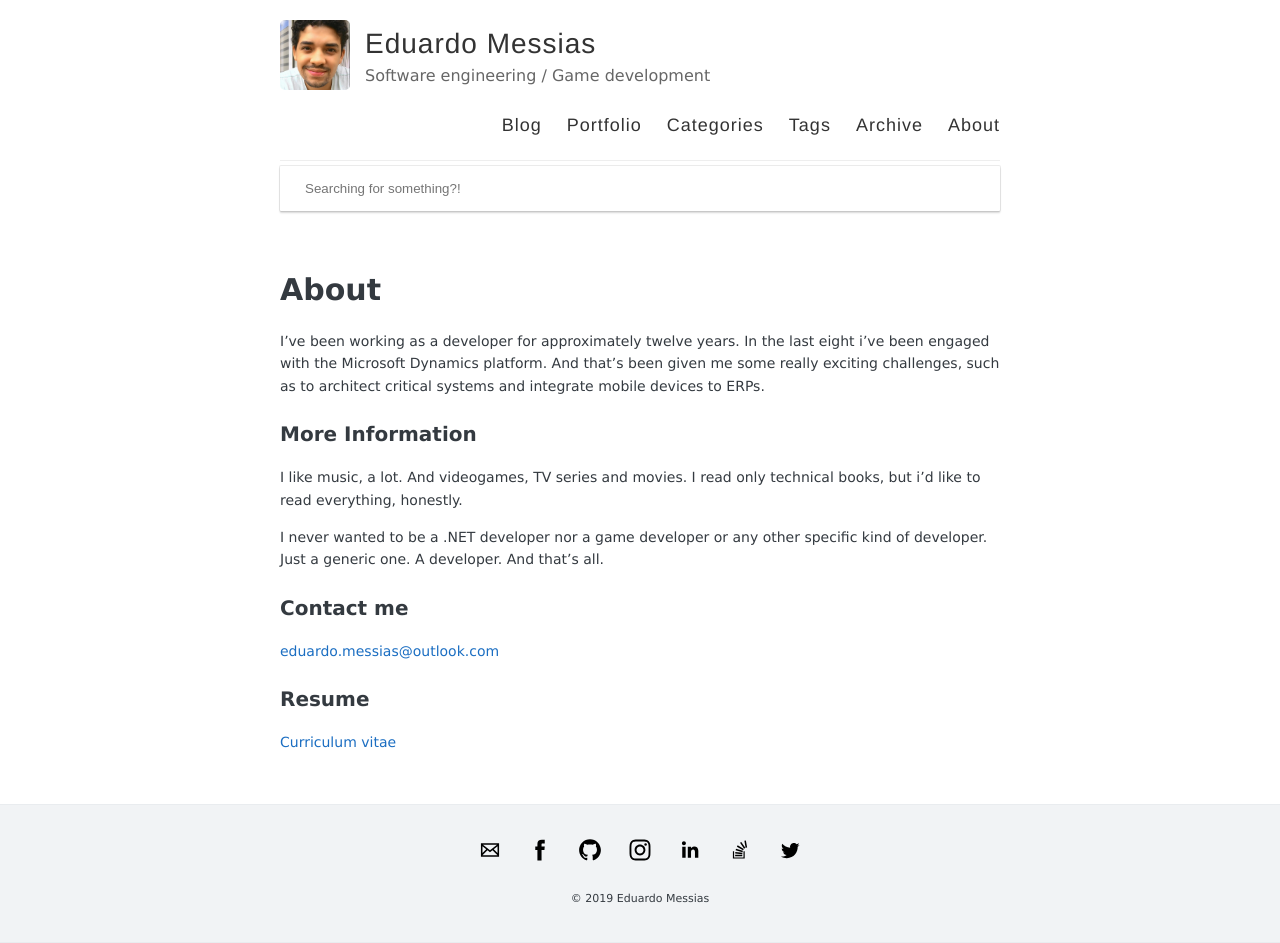
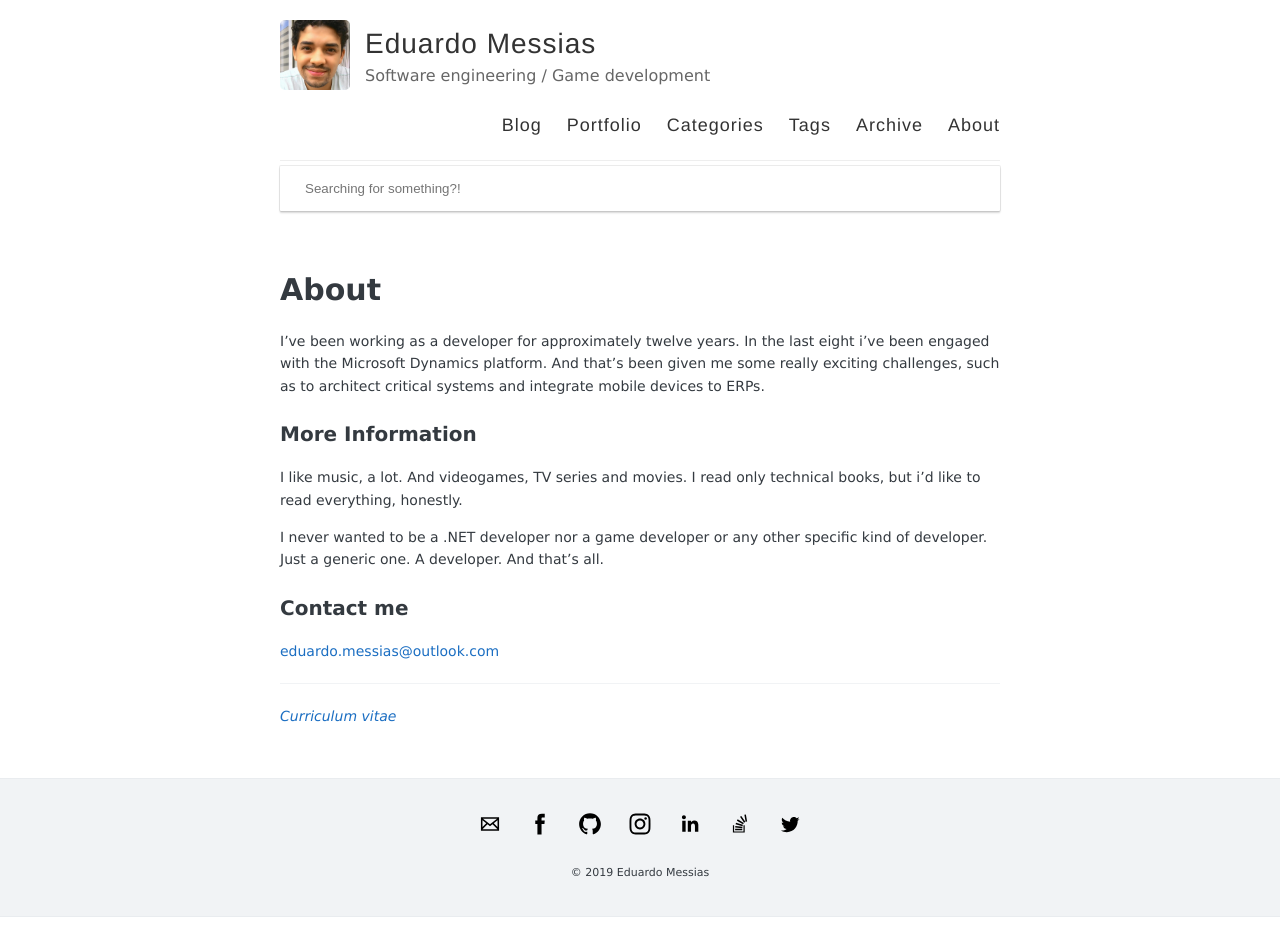
Before and after one commit to eduardomessias/eduardomessias.github.io, a Jekyll site: the page built from about.md, in a window 1280 px wide. Built offline with Jekyll 4.4.1, drawn with Linux system fonts in a browser that asks for light colours; after the commit the page ends 917 px from its top, so only the background shows below that.

Commit message:
Update about.md

```diff
--- a/about.md
+++ b/about.md
@@ -18,5 +18,6 @@ Just a generic one. A developer. And that's all.
 
 [eduardo.messias@outlook.com](mailto:eduardo.messias@outlook.com)
 
-### Resume
-[Curriculum vitae](https://eduardomessias.github.io/curriculum-vitae)
+---
+
+*[Curriculum vitae](https://eduardomessias.github.io/curriculum-vitae)*
```
